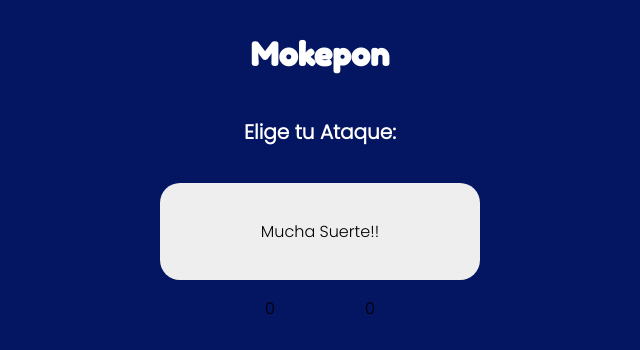
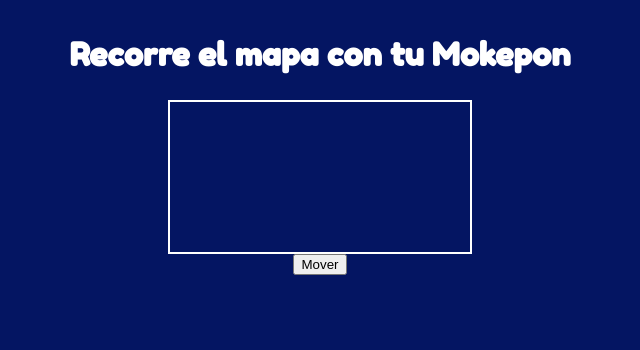
Before and after one commit to axelazul/nuevaClaseProgramacionBasica, a plain HTML site: page mokepon/mokepon.html in a window 1280 px wide. Both pictures are taken after a click on the button "Seleccionar". Shown: the whole page, without its empty margins (320-960 px from the left). Drawn offline with Linux system fonts and the light colour scheme.

Commit message:
volviendoDeNuevo

```diff
--- a/mokepon/js/main.js
+++ b/mokepon/js/main.js
@@ -17,6 +17,8 @@ const ataquesDelJugador = document.getElementById("ataques-del-jugador");
 const ataquesDelEnemigo = document.getElementById("ataques-del-enemigo");
 const contenedorTarjetas = document.getElementById("contenedorTarjetas");
 const contenedorAtaques = document.getElementById("contenedorAtaques");
+const sectionVerMapa = document.getElementById("ver-mapa");
+const mapa = document.getElementById("mapa");
 
 
 let mokepones = []
@@ -39,6 +41,7 @@ let victoriasJugador = 0
 let victoriasEnemigo = 0
 let vidasJugador = 3
 let vidasEnemigo = 3
+let lienzo = mapa.getContext("2d");
 
 class Mokepon {
     constructor(nombre, foto, vida){
@@ -46,6 +49,12 @@ class Mokepon {
         this.foto = foto;
         this.vida = vida;
         this.ataques = [];
+        this.x = 20;
+        this.y = 30;
+        this.ancho = 80;
+        this.alto = 80;
+        this.mapaFoto = new Image();
+        this.mapaFoto.src = foto;
     }
 }
 
@@ -82,6 +91,7 @@ mokepones.push(hipodoge, capipepo, ratigueya)
 
 function iniciarJuego() {
     sectionSelecionarAtaque.style.display = "none";
+    sectionVerMapa.style.display = "none";
 
     mokepones.forEach((mokepon) => {
         opcionDeMokepones = `
@@ -106,7 +116,16 @@ function iniciarJuego() {
 
 function seleccionarMascotaJugador() {
     sectionSeleccionarMascota.style.display = "none";
-    sectionSelecionarAtaque.style.display = "flex";
+
+    //sectionSelecionarAtaque.style.display = "flex";
+
+    sectionVerMapa.style.display = 'flex';
+
+
+    //let imagenDeCapipepo = new Image();
+    //imagenDeCapipepo.src = capipepo.foto
+    //lienzo.fillRect(5,15,20,40);
+
     if (inputHipodoge.checked){
         spanMascotaJugador.innerHTML = inputHipodoge.id
         mascotaJugador = inputHipodoge.id
@@ -271,4 +290,20 @@ function  aleatorio (min, max){
     return Math.floor(Math.random()* (max-min +1) + min);
 }
 
+function pintarPersonaje (){
+    lienzo.clearRect(0, 0, mapa.width, mapa.height)
+    lienzo.drawImage(
+        capipepo.mapaFoto,
+        capipepo.x,
+        capipepo.y,
+        capipepo.ancho,
+        capipepo.alto
+    );
+}
+
+function moverCapipepo(){
+    capipepo.x = capipepo.x + 5
+    pintarPersonaje()
+}
+
 window.addEventListener("load", iniciarJuego); //ESTA LINEA AYUDA A QUE AUNQUE EL LLAMADO SCRIPT DE HTML ESTE AL PRINCIPIO, SE PUEDA CARGAR TODA DE LA PAGINA Y SE EJECUTE DE  BUENA MANERA EL SCRIPT SIN LA NECESIDAD DE COLOCARLO ABAJO EN EL HTML//
--- a/mokepon/mokepon.html
+++ b/mokepon/mokepon.html
@@ -16,6 +16,12 @@
             </div>
 
             <button id="boton-mascota">Seleccionar</button>
+        </section>
+
+        <section id="ver-mapa">
+            <h1 class="titulo">Recorre el mapa con tu Mokepon</h1>
+            <canvas id="mapa"></canvas>
+            <button onclick="moverCapipepo()">Mover</button>
         </section>
 
         <section id="seleccionar-ataque">
--- a/mokepon/style.css
+++ b/mokepon/style.css
@@ -111,6 +111,17 @@ input:checked + label{
     align-items: center;
 }
 
+
+#ver-mapa{
+    flex-direction: column;
+    align-items: center;
+    justify-content: center;
+}
+
+#mapa{
+    border: 2px solid white;
+}
+
 @media (max-width: 360px){
     .tarjetas, .tarjetas-ataques{
         flex-direction: column;
```
